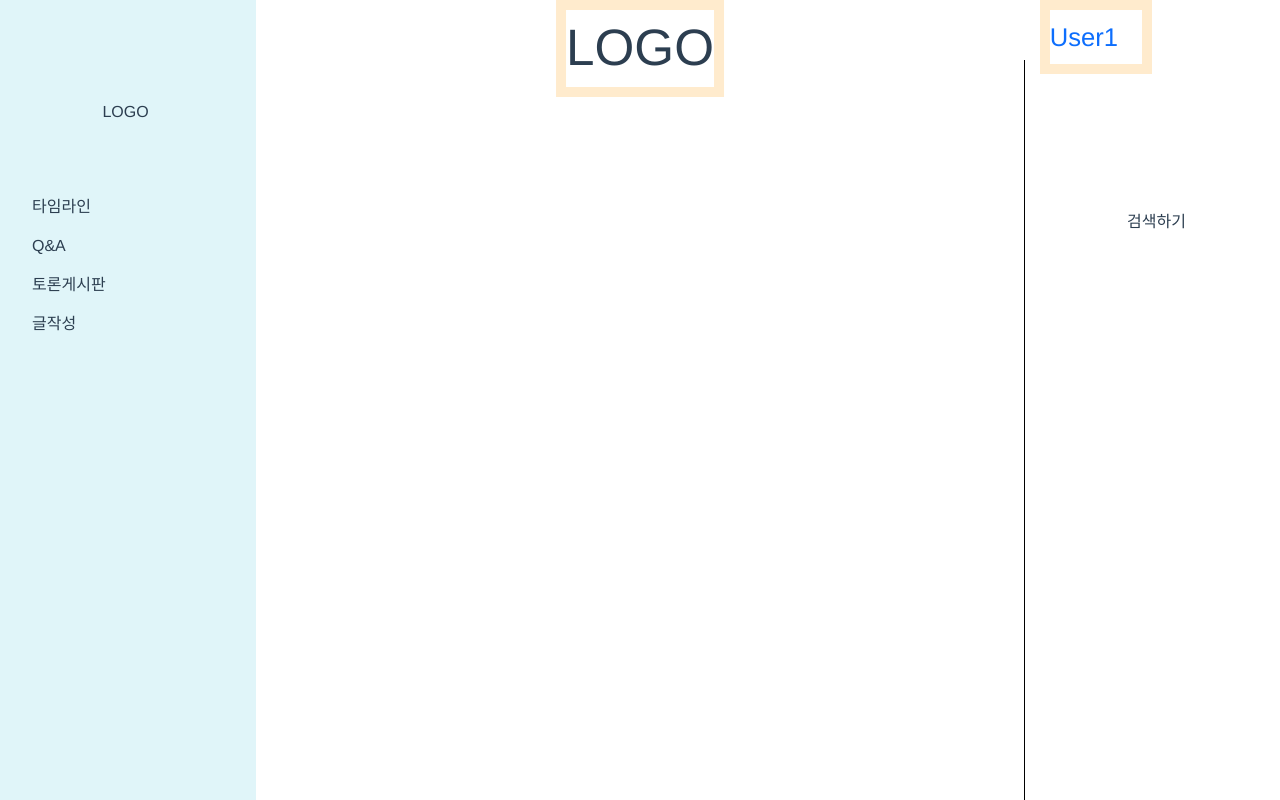
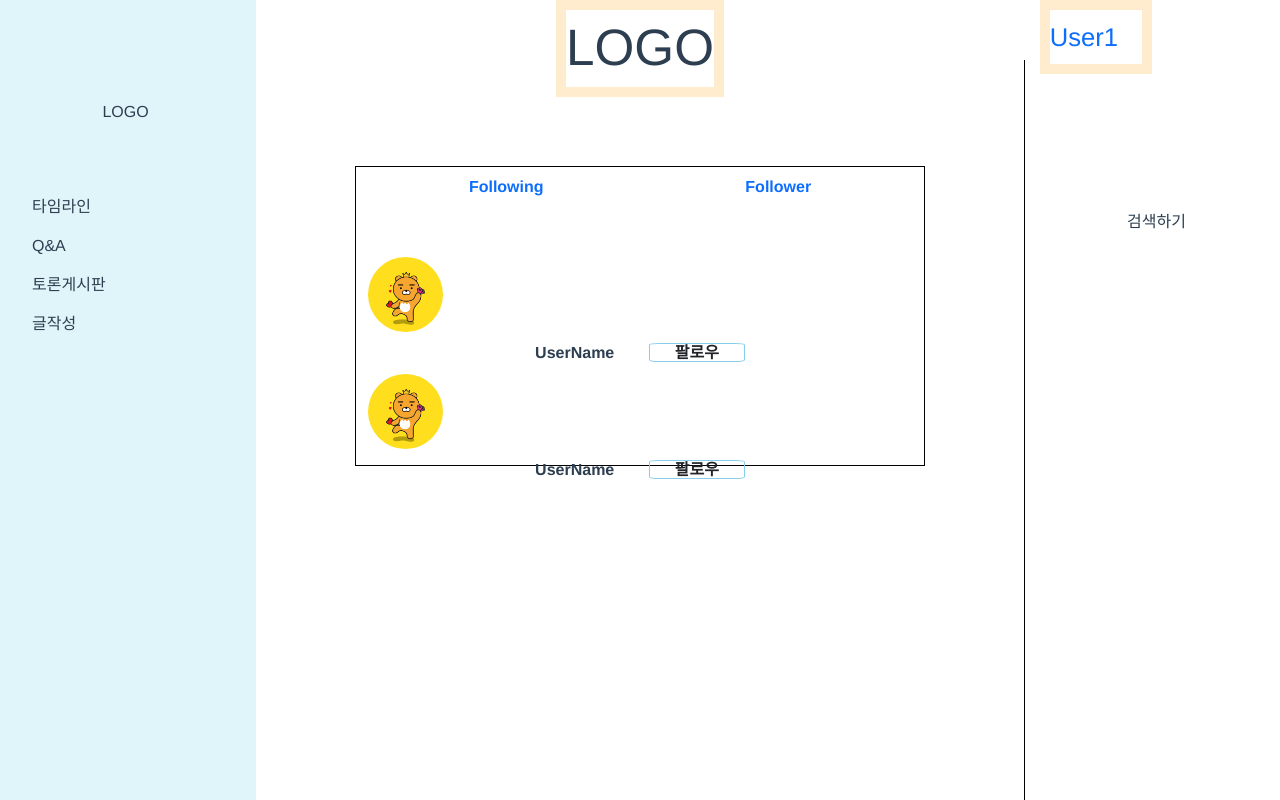
Before and after one commit to namnamDev/ALZALAL, a Vue app in the folder Frontend/: page /profilePage/followPage in a window 1280 px wide. Built offline with nearby package versions, Linux system fonts and the light colour scheme; a web font is replaced by a local one.

Commit message:
개인페이지 프사수정버튼, 한줄소개 추가

```diff
--- a/Frontend/src/components/account/SignupForm.vue
+++ b/Frontend/src/components/account/SignupForm.vue
@@ -56,7 +56,7 @@
 					class="btn"
                  >회원 가입</button>
 			</form>
-
+			<p class="log">{{ logMessage }}</p>
 		</div>
 	</div>
 </template>
@@ -83,6 +83,24 @@ export default{
       return validatePassword(this.member_password, this.passwordConfirm);
     }
 	},
+  methods: {
+    // async submitForm() {
+    //   console.log('폼 제출');
+    //   const userData = {
+    //     member_email: this.member_email,
+    //     member_password: this.member_password,
+    //     member_name: this.member_name,
+    //   };
+    //   const {data} =await registerMember(userData);
+    //   console.log(data.member_name);
+    //   this.logMessage = `${data.member_name}님 가입완료 되었습니다.`
+    // },
+    // initForm(){
+    //   this.member_email = '';
+    //   this.member_name = '';
+    //   this.member_password = '';
+    // }
+  }
 }
 </script>
 
--- a/Frontend/src/components/profile/downProfile.vue
+++ b/Frontend/src/components/profile/downProfile.vue
@@ -4,7 +4,7 @@
   <div class="col-lg-3 col-md-2 col-sm-3 col-1"></div>
    <div class="feed-item box col-lg-6 col-md-10 col-sm-9 col-10">
     <div>
-      <ul class="nav nav-tabs">
+      <ul class="nav nav-pills nav-justified">
         <li class="nav-item">
           <a class="nav-link active" @click="clickBoard">게시글</a>
         </li>
--- a/Frontend/src/components/profile/topProfile.vue
+++ b/Frontend/src/components/profile/topProfile.vue
@@ -6,26 +6,24 @@
 
 			  <div class="profile-image">
 
-				  <img src="@/assets/logo.png" alt="">
-
+				  <img class="profileImg" src="@/assets/logo.png" alt="">
+                  <div class="modifyProfile"><button class="btn btn-modify">프로필이미지 수정</button></div>
 			  </div>
 
 			  <div class="profile-user-settings">
 
-				  <h1 class="profile-user-name">janedoe_</h1>
-
+				  <h1 class="profile-user-name">UserName</h1>
+                  <span>
 				  <button class="btn profile-edit-btn">Edit Profile</button>
-
-				  <button class="btn profile-settings-btn" aria-label="profile settings"><i class="fas fa-cog" aria-hidden="true"></i></button>
-
+                  </span>
 			  </div>
 
 			  <div class="profile-stats">
 
 				  <ul>
-					  <li><span class="profile-stat-count">164</span> 게시글</li>
-					  <li><span class="profile-stat-count">188</span> 팔로워</li>
-					  <li><span class="profile-stat-count">206</span> 팔로잉</li>
+					  <li>게시글<span class="profile-stat-count">164</span> </li>
+					  <li>팔로워<span class="profile-stat-count">188</span> </li>
+					  <li>팔로잉<span class="profile-stat-count">206</span> </li>
 				  </ul>
 
 			  </div>
@@ -33,7 +31,7 @@
 			  <div class="profile-bio">
 
 				  <p>총 n개의 게시글에 답변했습니다.</p>
-
+                  <p>한줄소개<button class="btn btn-intro">수정</button></p>
 			  </div>
 
 		  </div>
@@ -66,7 +64,7 @@ export default {
 .profile-image {
     float: left;
     width: calc(33.333% - 1rem);
-    display: flex;
+
     justify-content: center;
     align-items: center;
     margin-right: 3rem;
@@ -74,6 +72,14 @@ export default {
 
 .profile-image img {
     border-radius: 50%;
+}
+.btn-modify{
+    font-size: .3rem;
+    line-height: 1.3;
+    border: 0.1rem solid #dbdbdb;
+    border-radius: 0.3rem;
+    padding: 0 2.4rem;
+    margin-left: 2rem;
 }
 
 .profile-user-settings,
@@ -94,7 +100,7 @@ export default {
 }
 
 .profile-edit-btn {
-    font-size: 1.4rem;
+    font-size: 1.0rem;
     line-height: 1.8;
     border: 0.1rem solid #dbdbdb;
     border-radius: 0.3rem;
@@ -112,10 +118,10 @@ export default {
 }
 
 .profile-stats li {
-    display: inline-block;
-    font-size: 1.6rem;
+    display: flex;
+    font-size: 1.4rem;
     line-height: 1.5;
-    margin-right: 4rem;
+    margin-right: 1rem;
     cursor: pointer;
 }
 
--- a/Frontend/src/views/profile/followPage.vue
+++ b/Frontend/src/views/profile/followPage.vue
@@ -1,15 +1,131 @@
 <template>
-  <div>
-      follow,following
-  </div>
+     <div class="container feed">
+      <div class="row">
+        <div class="col-lg-3 col-md-2 col-sm-3 col-1"></div>
+        <div class="box col-lg-6 col-md-10 col-sm-9 col-10 ">
+          <nav class="nav nav-pills flex-column flex-sm-row">
+            <a class="flex-sm-fill text-sm-center nav-link" @click="clickFollowingList">Following</a>
+            <a class="flex-sm-fill text-sm-center nav-link" @click="clickFollowerList">Follower</a>
+          </nav>
+          <!-- 내가 팔로우중인사람 -->
+          <div class=followList v-show="isFollowingList">
+            <div class="follow">
+              <div class="userImg col-2">
+                <img class="profileImg" src="@/assets/profileImg.png" alt="이미지">
+              </div>
+              <div class="user col-10">
+                <span class="userName">
+                UserName
+                </span>
+                <span class="followBtn">
+                  <button class="btn">팔로우</button>
+                </span>
+              </div>
+            </div>
+          </div>
+          <div class=followList v-show="isFollowingList">
+            <div class="follow">
+              <div class="userImg col-2">
+                <img class="profileImg" src="@/assets/profileImg.png" alt="이미지">
+              </div>
+              <div class="user col-10">
+                <span class="userName">
+                UserName
+                </span>
+                <span class="followBtn">
+                  <button class="btn">팔로우</button>
+                </span>
+              </div>
+            </div>
+          </div>
+
+            <!-- 내가 팔로우중인사람 끝 -->
+
+            <!-- 나를 팔로우하는사람 시작 -->
+            <div class=followerList v-show="isFollowerList">
+            <div class="follow">
+              <div class="userImg col-2">
+                <img src="" alt="이미지">
+              </div>
+              <div class="userName col-10">
+                UserName22
+                <span class="btn">
+                  <button>팔로우</button>
+                </span>
+              </div>
+            </div>
+            <!-- 나를 팔로우하는사람 끝 -->
+          </div>
+        </div>
+      </div>
+    </div>
 </template>
 
 <script>
 export default {
-
+  data: function() {
+    return {
+      isFollowingList: true,
+      isFollowerList: false,
+    }
+  },
+  methods: {
+    clickFollowingList: function(){
+      this.isFollowingList = true
+      this.isFollowerList = false
+    },
+    clickFollowerList: function(){
+      this.isFollowingList = false
+      this.isFollowerList = true
+    }
+  }
 }
 </script>
 
-<style>
+<style scoped>
+.feed{
+  margin-top: 13vw;
+}
+.box {
+  border: 1px solid black;
+  height: 300px;
+}
+.userImg {
 
+    width: 75px;
+    height: 75px;
+    border-radius: 70%;
+    overflow: hidden;
+    display: flex;
+}
+profileImg{
+    width: 100%;
+    height: 100%;
+    object-fit: cover;
+    display: block;
+}
+.nav {
+  cursor:pointer;
+  margin-bottom: 50px;
+}
+.nav-link{
+  font-weight: 700;
+}
+.user{
+  display: inline;
+  font-size: 1rem;
+  font-weight: 700;
+}
+.userName{
+  margin-right: 30px;
+}
+.followBtn {
+  border-radius: 10%;
+  border: solid 0.5px skyblue;
+}
+.btn{
+  padding: 0.5rem 1.5rem;
+  font-weight: 700;
+  border-radius: .1rem;
+}
 </style>
```
Also changed, not shown: Frontend/src/components/profile/followList.vue (added, +15 -0 lines), Frontend/src/assets/profileImg.png (added).
